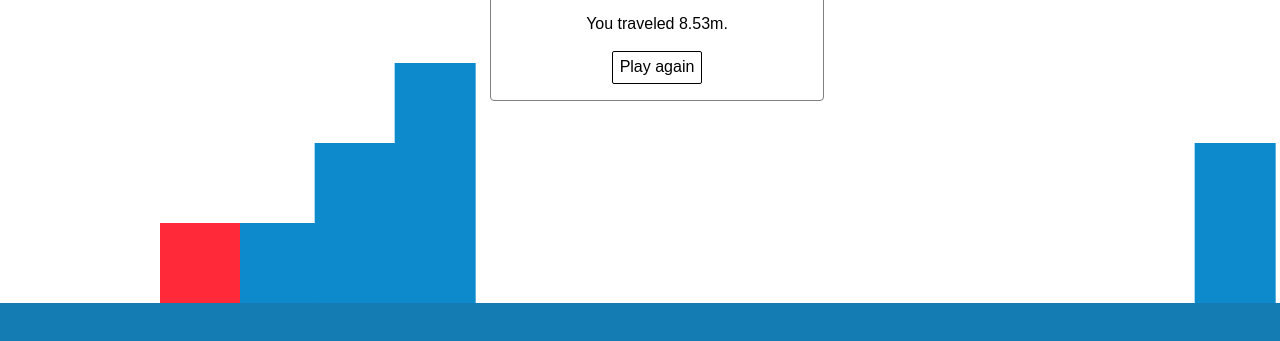
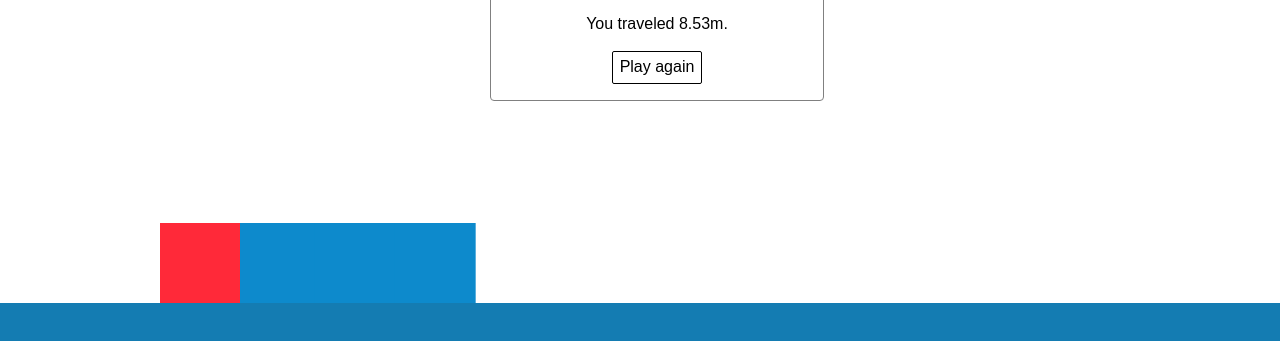
Before and after one commit to HoverBaum/browserbasedgames, a plain HTML site: page index.html in a window 1280 px wide. Shown: the part 257-598 px from the top of the page. Drawn offline with Linux system fonts and the light colour scheme.

Commit message:
Fixed a few bugs with runner and made level block randomly generated.

```diff
--- a/games/runner.js
+++ b/games/runner.js
@@ -32,8 +32,6 @@ Game = (function() {
 
 	var blocks = [];
 
-	//How far we have build ground already.
-	var groundReach = 0;
 
 	//How far the last obstacle reaches.
 	var obstacleReach = 0;
@@ -49,6 +47,10 @@ Game = (function() {
 	*	Start the game.
 	*/
 	function startGame(gameCanvas) {
+
+		//Basic set-up
+		blocks = [];
+		pause();
 
 		//Fill basic variables
 		canvas = gameCanvas;
@@ -194,6 +196,7 @@ Game = (function() {
 	*	Starts a jump.
 	*/
 	function startJump() {
+		if(jumping) return;
 		jumping = true;
 		jumpStart = Date.now();
 	}
@@ -220,7 +223,8 @@ Game = (function() {
 	*	Will generate and obstacle starting at a given x index.
 	*/
 	function generateObstacle(base) {
-		var index = Math.round(Math.random() * possibleObstacles.length);
+		/*var index = Math.round(Math.random() * possibleObstacles.length) - 1;
+		if(index < 0) {index = 0;}
 		var obstacle = possibleObstacles[index];
 		obstacle.elements.forEach(function(obst) {
 			var width = obst.width * baseDimension;
@@ -232,6 +236,44 @@ Game = (function() {
 			blocks.push(block);
 		});
 		var longer = (Math.random() > 0.8) ? baseDimension * Math.random() * 5 : 0;
+		if(longer < 0) longer = baseDimension;
+		obstacleReach = base + obstacle.width * baseDimension + longer;*/
+		var comp = Math.random();
+		var maxHeight = (comp < 0.65) ? 2 : 3;
+
+		//Alwas 4 half blocks.
+		var obj = {
+			width: 2,
+			elements: []
+		}
+		for(var i = 0; i < 4; i++) {
+			var one = {
+				x: i,
+				y: -1,
+			}
+			if(i === 0 || i === 3 || i === 2) {
+				one.height = Math.round(Math.random() * 2) * 0.5;
+			} else {
+				one.height = Math.round(Math.random() * maxHeight) * 0.5;
+			}
+			one.width = 0.5;
+
+			//Only remember this if it is actually there. Else player my die tot he ground.
+			if(one.height > 0) {
+				obj.elements.push(one);
+			}
+		}
+		var obstacle = obj;
+		obstacle.elements.forEach(function(obst) {
+			var width = obst.width * baseDimension;
+			var height = obst.height * baseDimension;
+			var y = baseLine + (height * obst.y);
+			var x = (width * obst.x) + base;
+			var color = obst.color || obstacleColor;
+			var block = createEntity(x, y, width, height, color);
+			blocks.push(block);
+		});
+		var longer = (Math.random() > 0.66) ? baseDimension * Math.random() * 5 : 0;
 		if(longer < 0) longer = baseDimension;
 		obstacleReach = base + obstacle.width * baseDimension + longer;
 	}
--- a/index.html
+++ b/index.html
@@ -26,11 +26,18 @@
 			document.getElementById("endgame").style.display = "block";
 			document.getElementById("endgame").style.opacity = "1";
 			document.getElementById('eg-text').innerHTML = text;
-			document.getElementById("play-again").onclick = function() {
-				Game.start(document.getElementById('canvas'));
-				document.getElementById("endgame").style.display = "none";
-				document.getElementById("endgame").style.opacity = "0";
+			document.getElementById("play-again").onclick = restartGame;
+			window.onkeypress = function(e) {
+				if(e.keyCode === 13) {
+					restartGame();
+				}
 			}
+		}
+
+		function restartGame() {
+			Game.start(document.getElementById('canvas'));
+			document.getElementById("endgame").style.display = "none";
+			document.getElementById("endgame").style.opacity = "0";
 		}
 
 		window.onblur = Game.pause;
```
